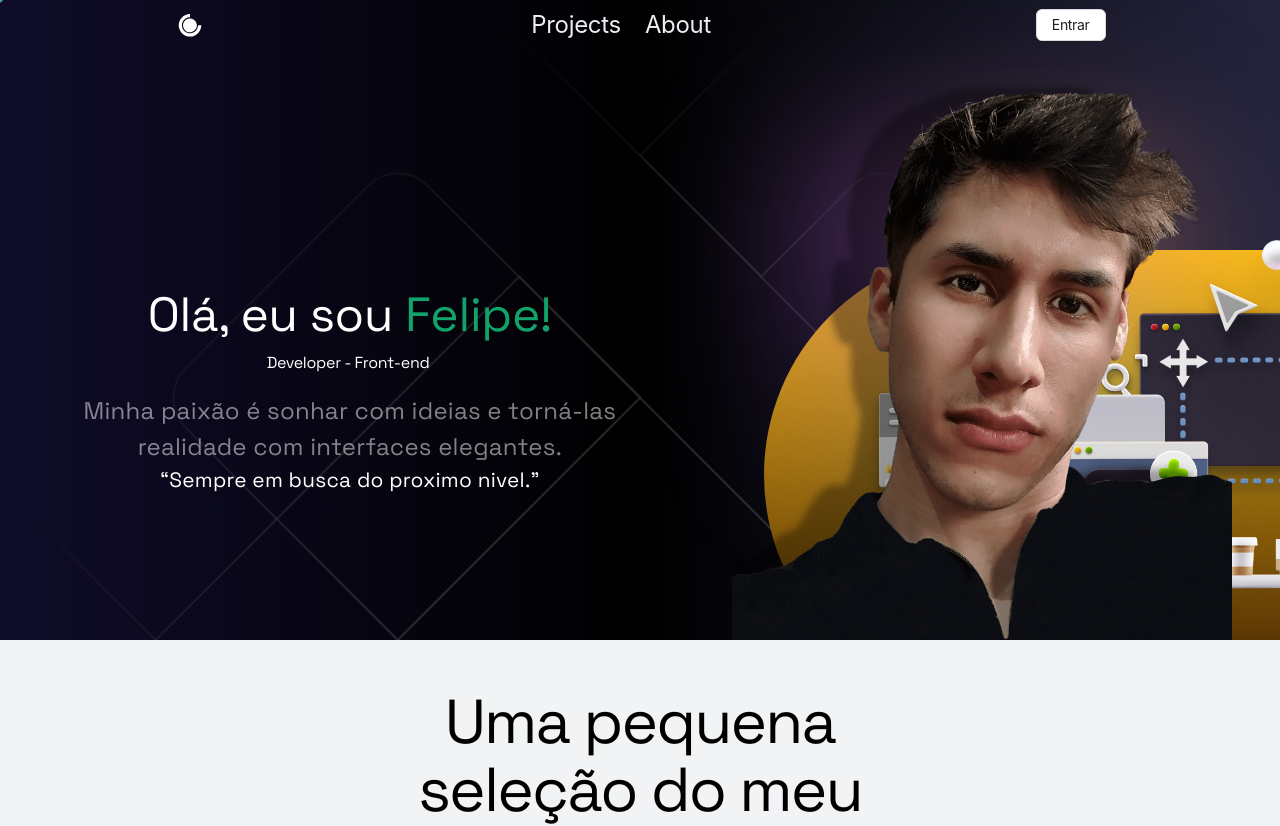
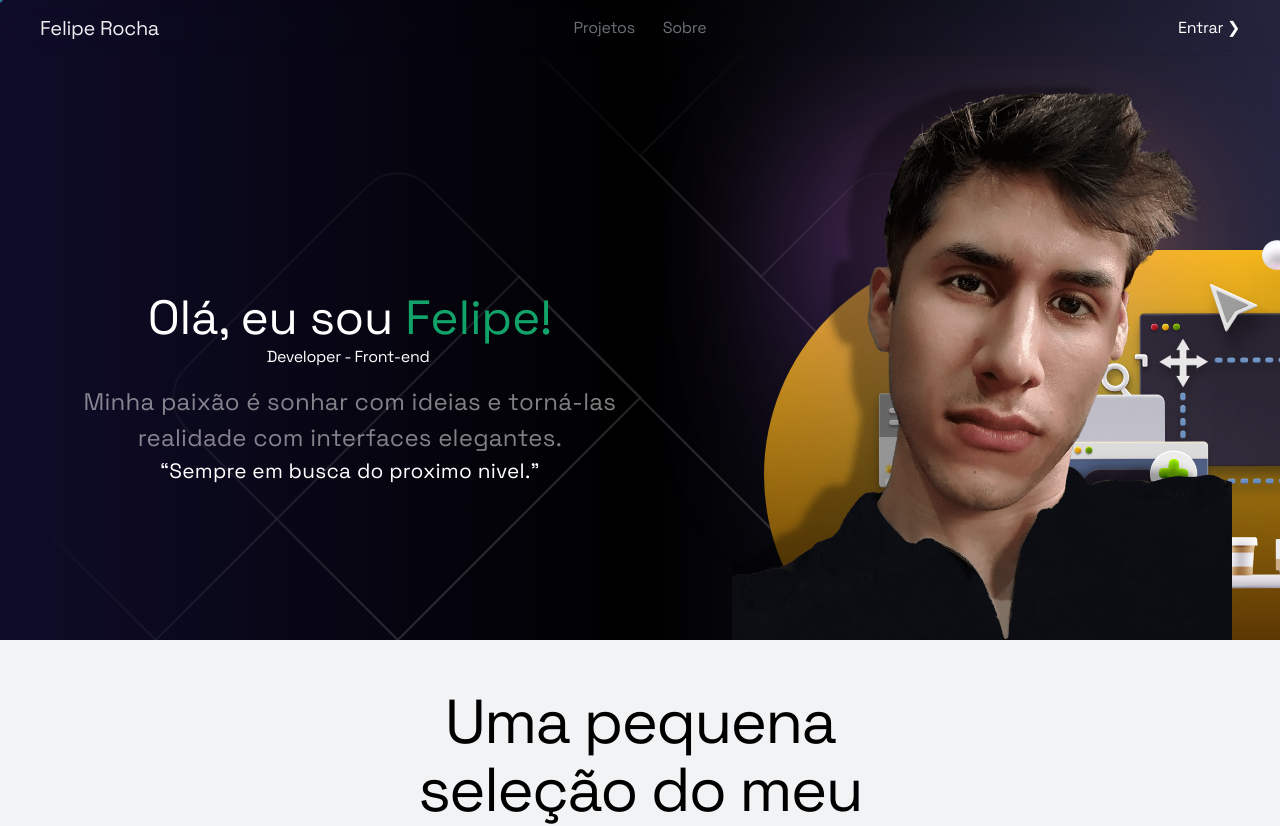
Before and after one commit to FelipeSimoesDaRocha/UiPortfolio, a Next.js app: page / in a window 1280 px wide. Shown: the top 826 px of the page. Built offline with nearby package versions, Linux system fonts and the light colour scheme; no server answers; what i18next-xhr-backend would draw is missing.

Commit message:
resolv err

```diff
--- a/src/Components/Footer/style.module.css
+++ b/src/Components/Footer/style.module.css
@@ -3,8 +3,7 @@
     font-size: 14px;
 }
 .page_padding {
-    padding-right: 40px;
-    padding-left: 40px;
+    padding: 0 40px;
 }
 
 .container {
@@ -28,7 +27,6 @@
     align-items: center;
 }
 
-
 .footer_link {
     display: block;
     padding: 8px 14px;
@@ -41,8 +39,7 @@
     }
 
     .page_padding {
-        padding-right: 20px;
-        padding-left: 20px;
+        padding: 0 20px;
     }
 
     .footer_inner {
--- a/src/Components/Header/index.tsx
+++ b/src/Components/Header/index.tsx
@@ -11,11 +11,9 @@ import { GiHamburgerMenu } from "react-icons/gi";
 import { useTranslation } from "react-i18next";
 import { FaGlobeAmericas } from "react-icons/fa";
 
-// Components
-import { Button, Col, Row } from "antd";
-
 // Models
 import { LinkItemsProps } from "../../models";
+import { Button } from "@chakra-ui/react";
 
 
 const Header = () => {
@@ -31,7 +29,7 @@ const Header = () => {
   const { data: session, status } = useSession();
   const loading = status === "loading";
 
-  const [languageSelected, setLanguageSelected] = useState("");
+  const [languageSelected, setLanguageSelected] = useState("pt");
   const navigationsItems: LinkItemsProps[] = [
     {
       name: "Projetos",
@@ -68,52 +66,45 @@ const Header = () => {
     i18n.changeLanguage(lng);
     localStorage.setItem("i18nextLng", lng);
     setModal(false);
-  }
+  };
 
   return (
-    <Row gutter={[16, 8]} justify="space-around" className={navbar ? `${styles.nav_active}` : `${styles.nav}`}>
-      <Col className={styles.logo}>
-        <Link href="/#" aria-label="inicio" >
-          <svg
-            stroke="currentColor"
-            fill="#fff"
-            strokeWidth="0"
-            version="1.1"
-            viewBox="0 0 32 32"
-            height="2rem"
-            width="2rem"
-            xmlns="http://www.w3.org/2000/svg"
-          >
-            <path d="M13.632 5.289c-0.613 0.129-1.823 0.565-2.662 0.984-1.275 0.613-1.759 0.968-2.921 2.13s-1.517 1.646-2.13 2.921c-1.646 3.373-1.646 6.6 0 10.005 0.613 1.291 0.952 1.759 2.13 2.921 1.178 1.178 1.63 1.501 2.921 2.13 1.969 0.936 2.921 1.162 5.002 1.162s3.034-0.226 5.002-1.162c1.275-0.613 1.727-0.952 2.921-2.13 1.178-1.194 1.517-1.646 2.13-2.921 0.774-1.63 1-2.388 1.178-4.002l0.113-1h-3.195l-0.21 1.243c-1.017 6.471-8.907 9.069-13.587 4.47-3.792-3.712-2.969-10.005 1.678-12.732 0.871-0.516 2.63-1.049 3.437-1.049h0.532v-3.227l-0.597 0.016c-0.339 0-1.113 0.113-1.743 0.242zM14.213 9.645c-3.421 0.92-5.648 4.325-5.067 7.745 0.662 3.792 4.212 6.39 7.891 5.761 3.776-0.645 6.39-4.212 5.761-7.859-0.71-4.115-4.647-6.713-8.585-5.648z"></path>
-          </svg>
+    <nav className={navbar ? `${styles.nav_active}` : `${styles.nav}`}>
+      <div className={styles.page_padding}>
+        <div className={styles.container}>
+          <div className={styles.nav_inner}>
+            <div className={styles.logo} >
+              <a href="/#" aria-label="inicio">
+                Felipe Rocha
+              </a>
+            </div>
 
-        </Link>
-      </Col>
+            <div className={styles.menu} onClick={handleShowMenu}>
+              <GiHamburgerMenu />
+            </div>
 
-      <Col className={styles.menu} onClick={handleShowMenu}>
-        <GiHamburgerMenu />
-      </Col>
-
-      <Col className={styles.nav_link}>
+            <div className={styles.nav_menu}>
               {navigationsItems.map((navItem, index) => (
                 <Link key={index} href={navItem.route} >
                   {languageSelected ? navItem.name : navItem.enName}
                 </Link>
               ))}
-      </Col>
+            </div>
 
-      <Col className={`${!session && loading ? styles.loading : styles.loaded}`}>
+            <div className={`${!session && loading ? styles.loading : styles.loaded}`}>
               {!session && (
-          <Button
-            href={`/api/auth/signin`}
+                <Link href={`/api/auth/signin`}>
+                  <a
                     onClick={(e) => {
                       e.preventDefault()
                       signIn()
                     }}
                   >
-            {t("hero.Signin")}
-          </Button>
+                    {t("hero.Signin")} &#10095;
+                  </a>
+                </Link>
               )}
+
               {session?.user && (
                 <>
                   {session.user.image && (
@@ -167,8 +158,12 @@ const Header = () => {
                   }
                 </>
               )}
-      </Col>
-    </Row>
+
+            </div>
+          </div>
+        </div>
+      </div>
+    </nav>
   );
 };
 
--- a/src/Components/Header/styles.module.css
+++ b/src/Components/Header/styles.module.css
@@ -5,22 +5,49 @@
   top: 0;
   right: 0;
   bottom: auto;
-  padding: 4px 20px 0;
-  align-items: center;
   z-index: 100;
+
   background-color: transparent;
-  transition: all 1.2s ease;
-  min-height: 45px;
+  transition: background-color 1.2s;
+  backdrop-filter: blur(10px);
 }
 
 .nav_active {
   background: hsla(0, 0%, 0%, 0.7);
 }
 
+.page_padding {
+  padding: 0 40px;
+}
+
+.container {
+  width: 100%;
+  max-width: 1200px;
+  margin-right: auto;
+  margin-left: auto;
+}
+
+.nav_inner {
+  position: relative;
+  display: flex;
+  padding: 10px 0;
+  justify-content: center;
+  align-items: center;
+  border-bottom: 1px solid rgba(2, 23, 53, 0.1);
+  transition: border-color 0.2s;
+}
+
 .logo {
-  display: flex;
-  align-items: center;
-  cursor: pointer;
+  position: absolute;
+  left: 0;
+  top: auto;
+  right: auto;
+  bottom: auto;
+  z-index: 102;
+  margin-left: -16px;
+  padding: 6px 16px;
+  font-size: 20px;
+  font-weight: 500;
 }
 
 .menu {
@@ -30,18 +57,41 @@
   cursor: pointer;
 }
 
-.nav_link {
+.nav_menu {
   display: flex;
-  gap: 1.5rem;
 }
 
-.nav_link a {
-  font-size: 1.5rem;
+.nav_menu a {
+  position: relative;
+  z-index: 102;
+  padding: 8px 14px;
+  color: #687076;
+  transition: all 1s ease;
 }
 
-.nav_link a:hover {
+.nav_menu a:hover {
   color: #fff;
   transition: all 1s ease;
+}
+
+.loading,
+.loaded {
+  opacity: 1;
+  position: absolute;
+  right: 0;
+  z-index: 102;
+  margin-right: -20px;
+  font-size: 16px;
+
+  display: flex;
+  padding: 8px 20px;
+  align-items: center;
+  color: #fff;
+  font-weight: 500;
+}
+
+.loading {
+  opacity: 0;
 }
 
 @media screen and (max-width: 991px) {
@@ -59,7 +109,7 @@
     display: none;
   }
 
-  .nav_link {
+  .nav_menu {
     display: none;
   }
 
@@ -83,8 +133,8 @@
   border: 1px solid #00000033;
 }
 
-.avatar:hover{
-  opacity: 0.80;
+.avatar:hover {
+  opacity: 0.8;
   transition: all 200ms;
 }
 
@@ -177,12 +227,3 @@
 .global svg {
   font-size: 1.2em;
 }
-
-.loading,
-.loaded {
-  opacity: 1;
-}
-
-.loading {
-  opacity: 0;
-}
--- a/src/Components/Hero/styles.module.css
+++ b/src/Components/Hero/styles.module.css
@@ -13,8 +13,7 @@
 }
 
 .page_padding {
-  padding-right: 40px;
-  padding-left: 40px;
+  padding-right: 0 40px;
 }
 
 .container {
--- a/src/Components/Work/styles.module.css
+++ b/src/Components/Work/styles.module.css
@@ -6,7 +6,7 @@
 }
 
 .page_padding {
-    padding: 0 2.5rem 0 2.5rem;
+    padding: 0 2.5rem;
 }
 
 .container {
--- a/src/pages/_app.tsx
+++ b/src/pages/_app.tsx
@@ -9,7 +9,7 @@ import "../styles/globals.css";
 import { theme } from "../styles/theme";
 
 //Fonts
-import "../../public/fonts/SpaceGrotesk.css?display=swap";
+import "../../public/fonts/SpaceGrotesk.css";
 
 // Translate
 import "../i18nextInit";
--- a/src/styles/globals.css
+++ b/src/styles/globals.css
@@ -40,6 +40,7 @@ body {
   -webkit-font-smoothing: subpixel-antialiased;
   font-feature-settings: "case" 1, "cpsp" 1, "dlig" 1, "cv01" 1, "cv02", "cv03" 1, "cv04" 1;
   letter-spacing: -0.02em;
+  line-height: 1.2 !important;
 }
 
 body,
```
Lines whose indentation alone changed are shown as unchanged.
